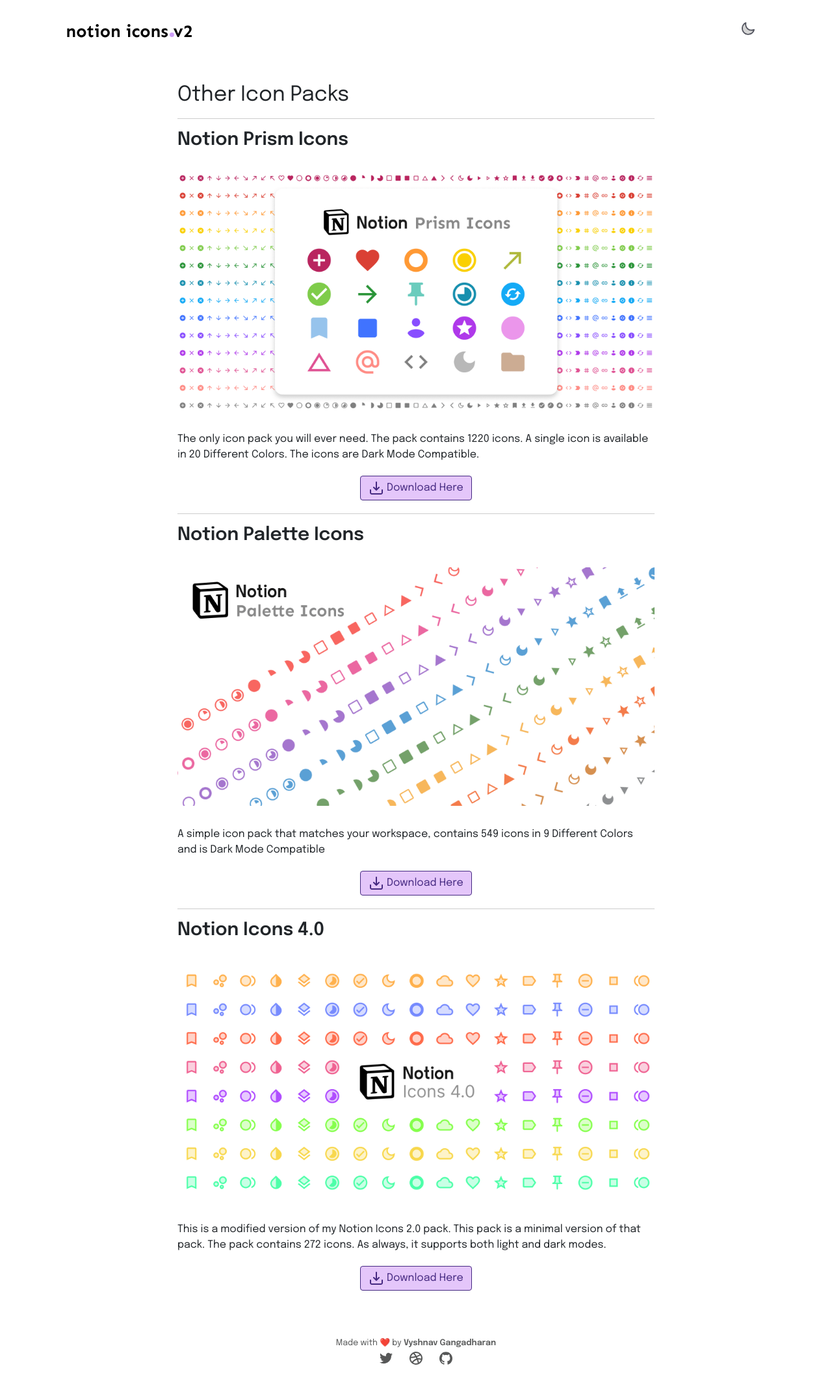
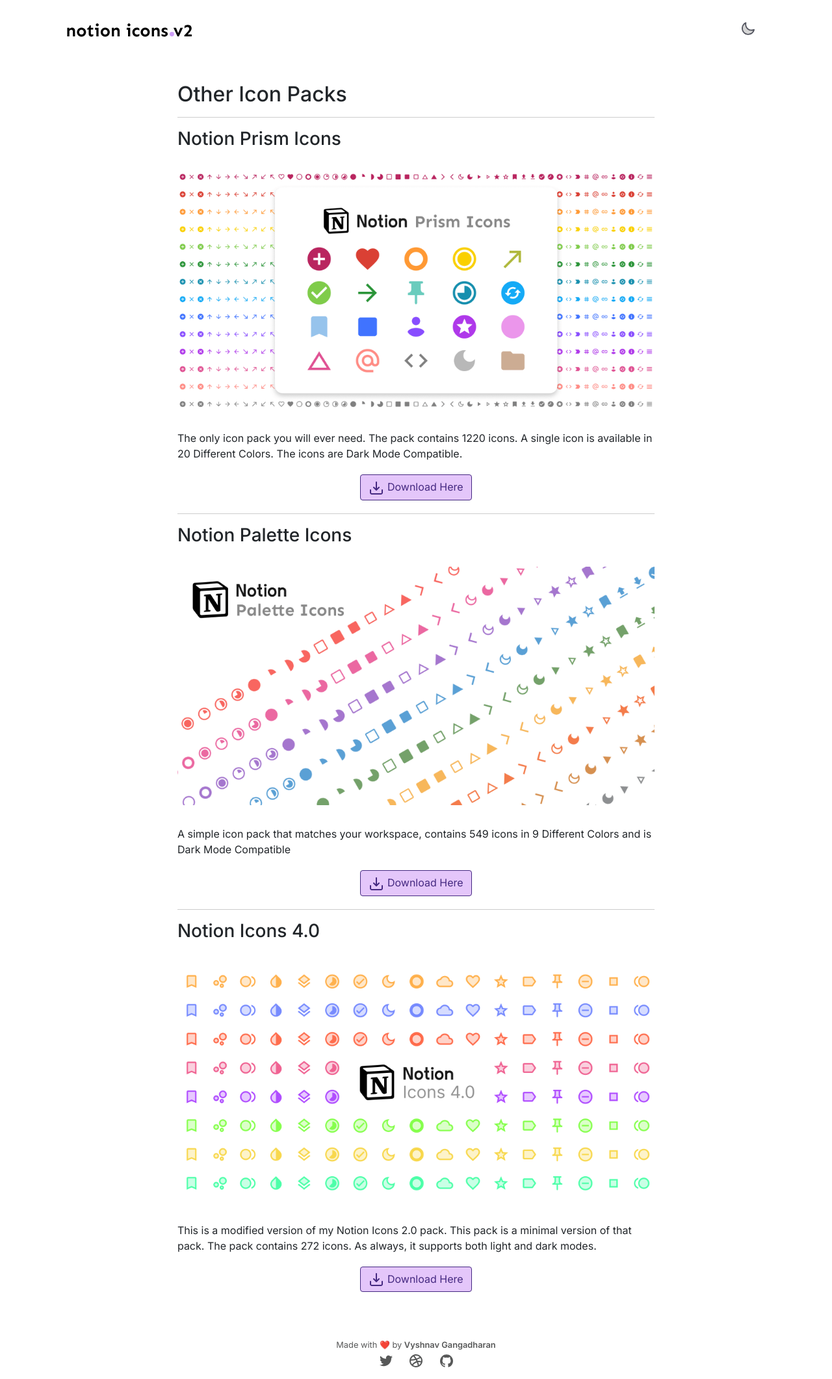
Before and after one commit to Vyshnav2255/notion-icons, a Jekyll site: the page built from Icon Packs.md, in a window 1280 px wide. Shown: the whole page at 65% size. Built offline with Jekyll 4.4.1, drawn with Linux system fonts in a browser that asks for light colours.

Commit message:
Font reverted

```diff
--- a/Icon Packs.md
+++ b/Icon Packs.md
@@ -7,7 +7,7 @@
 ## Other Icon Packs
 ---
 
-### **Notion Prism Icons**
+### Notion Prism Icons
 ![1](/images/other/18.png)
 The only icon pack you will ever need. The pack contains 1220 icons. A single icon is available in 20 Different Colors. The icons are Dark Mode Compatible.
 
@@ -17,7 +17,7 @@
 
 ---
 
-### **Notion Palette Icons**
+### Notion Palette Icons
 ![1](/images/other/23.png)
 A simple icon pack that matches your workspace, contains 549 icons in 9 Different Colors and is Dark Mode Compatible
 
@@ -27,7 +27,7 @@
 
 ---
 
-### **Notion Icons 4.0**
+### Notion Icons 4.0
 ![1](/images/other/15.png)
 This is a modified version of my Notion Icons 2.0 pack. This pack is a minimal version of that pack. The pack contains 272 icons. As always, it supports both light and dark modes.
 
--- a/_sass/_base.scss
+++ b/_sass/_base.scss
@@ -1,5 +1,5 @@
 body {
-    font-family: 'Epilogue', sans-serif;
+    font-family: 'Inter', sans-serif;
 }
 
 #container {
@@ -122,5 +122,4 @@
 
 h1, h2, h3, h4, h5, h6 {
     font-weight: 500;
-    font-family: 'Epilogue', sans-serif;
 }
--- a/_sass/main.scss
+++ b/_sass/main.scss
@@ -1,7 +1,7 @@
 @charset "utf-8";
 
 // Custom Fonts
-@import url('https://fonts.googleapis.com/css2?family=Epilogue:wght@400;600&display=swap');
+@import url('https://fonts.googleapis.com/css2?family=Inter:wght@400;500;600&display=swap');
 
 // Import partials from `sass_dir` (defaults to `_sass`)
 @import "variables",
```
